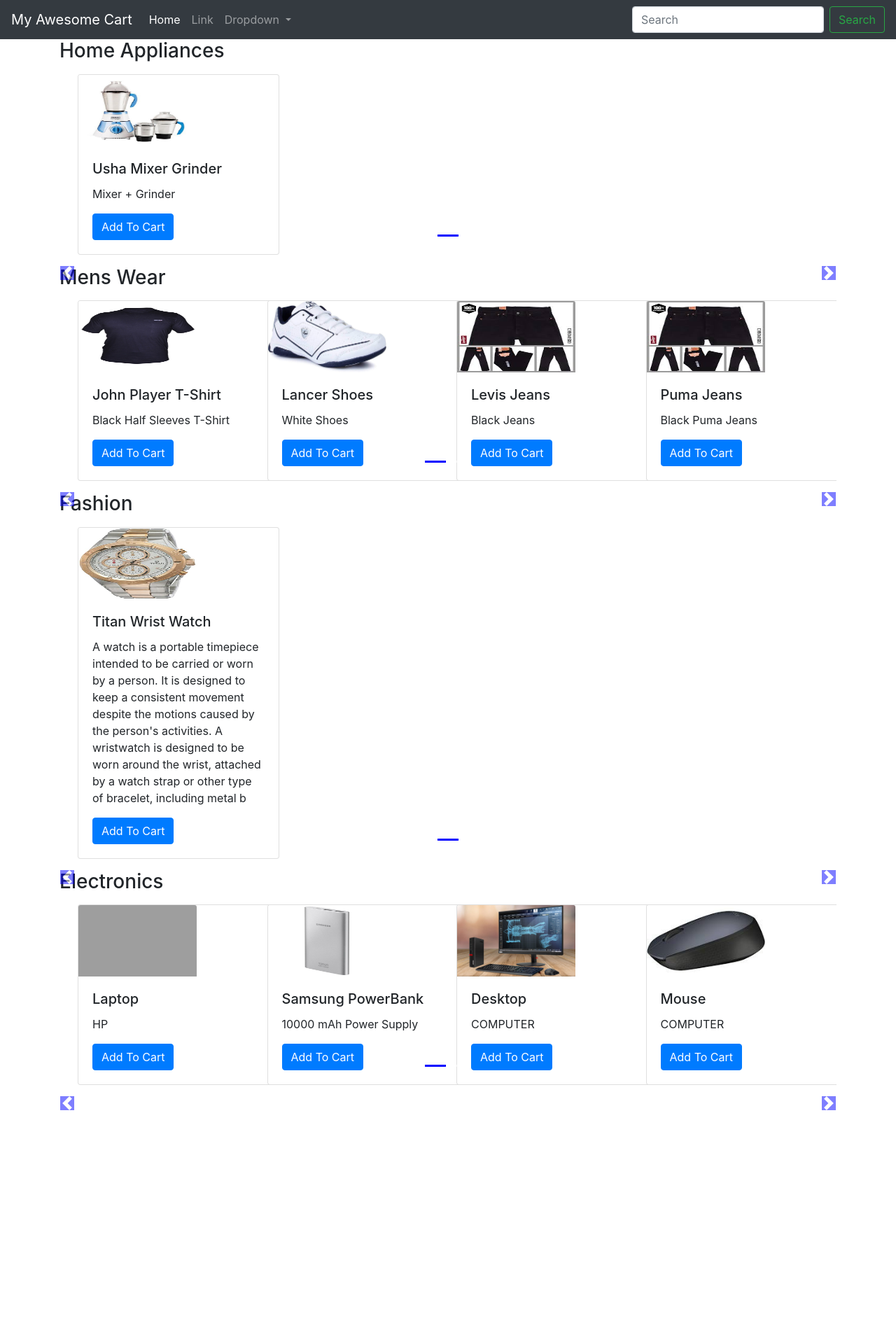
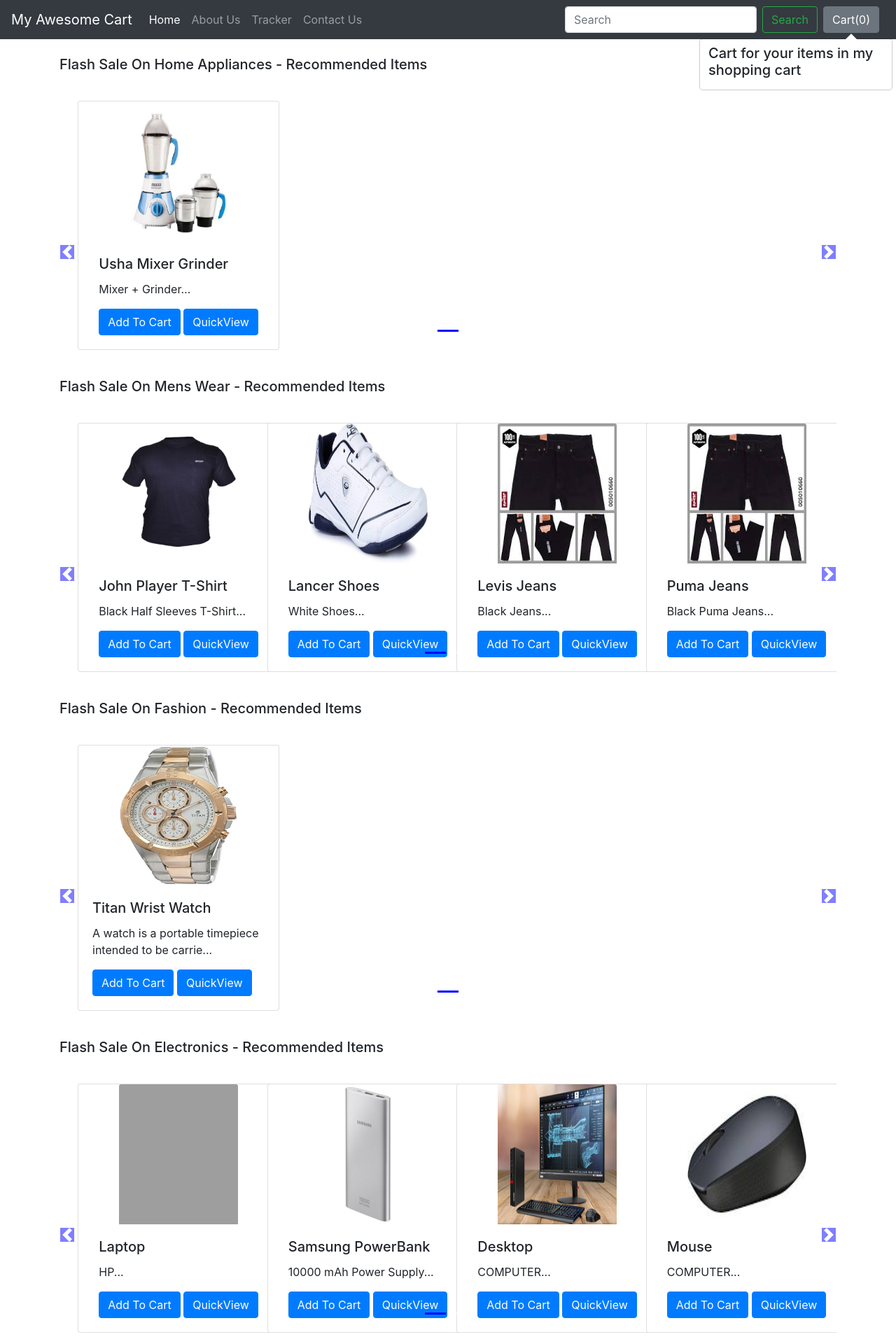
Before and after one commit to gauravsonthalia/Django_ecommerce, a Django app: page /shop/ in a window 1280 px wide. Shown: the whole page at 70% size. Before the commit the page ends 1586 px from the top, so only its background shows below. Run offline with Django 3.2, Linux system fonts and the light colour scheme; data comes from the database, SQL or seed files in the repository; both versions use the stored data as it was after the commit; some libraries are stand-ins or nearby versions; grey boxes are pictures that could not be loaded.

Commit message:
1. Checkout, About page added, Product page Added; 2. Cart Functionality Added

```diff
--- a/shop/admin.py
+++ b/shop/admin.py
@@ -1,4 +1,5 @@
 from django.contrib import admin
-from . models import Product
+from . models import Product, Contact
 
 admin.site.register(Product)
+admin.site.register(Contact)
--- a/shop/models.py
+++ b/shop/models.py
@@ -12,3 +12,13 @@
 
     def __str__(self):
         return self.product_name
+
+class Contact(models.Model):
+    msg_id = models.AutoField(primary_key=True)
+    name = models.CharField(max_length=50)
+    email = models.EmailField(max_length=100, default='')
+    phone = models.CharField(max_length=20, default = '')
+    desc = models.CharField(max_length=300)
+
+    def __str__(self):
+        return self.name
--- a/shop/templates/shop/base.html
+++ b/shop/templates/shop/base.html
@@ -15,7 +15,7 @@
   </head>
   <body>
     <nav class="navbar navbar-expand-lg navbar-dark bg-dark">
-  <a class="navbar-brand" href="#">My Awesome Cart</a>
+  <a class="navbar-brand" href="/shop">My Awesome Cart</a>
   <button class="navbar-toggler" type="button" data-toggle="collapse" data-target="#navbarSupportedContent" aria-controls="navbarSupportedContent" aria-expanded="false" aria-label="Toggle navigation">
     <span class="navbar-toggler-icon"></span>
   </button>
@@ -23,27 +23,25 @@
   <div class="collapse navbar-collapse" id="navbarSupportedContent">
     <ul class="navbar-nav mr-auto">
       <li class="nav-item active">
-        <a class="nav-link" href="#">Home <span class="sr-only">(current)</span></a>
+        <a class="nav-link" href="/shop">Home <span class="sr-only">(current)</span></a>
       </li>
       <li class="nav-item">
-        <a class="nav-link" href="#">Link</a>
+        <a class="nav-link" href="/shop/about">About Us</a>
       </li>
-      <li class="nav-item dropdown">
-        <a class="nav-link dropdown-toggle" href="#" id="navbarDropdown" role="button" data-toggle="dropdown" aria-haspopup="true" aria-expanded="false">
-          Dropdown
-        </a>
-        <div class="dropdown-menu" aria-labelledby="navbarDropdown">
-          <a class="dropdown-item" href="#">Action</a>
-          <a class="dropdown-item" href="#">Another action</a>
-          <div class="dropdown-divider"></div>
-          <a class="dropdown-item" href="#">Something else here</a>
-        </div>
+      <li class="nav-item">
+        <a class="nav-link" href="/shop/tracker">Tracker</a>
+      </li>
+      <li class="nav-item">
+        <a class="nav-link" href="/shop/contact">Contact Us</a>
       </li>
     </ul>
     <form class="form-inline my-2 my-lg-0">
       <input class="form-control mr-sm-2" type="search" placeholder="Search" aria-label="Search">
       <button class="btn btn-outline-success my-2 my-sm-0" type="submit">Search</button>
     </form>
+    <button id="popcart" type="button" class="btn btn-secondary mx-2" data-container="body"
+    data-toogle="popover" data-placement="bottom" data-html="true" data-content="Vivamus
+    sagittis lacus vel augue laoreet ruturm facibus.">Cart(<span id="cart">0</span>)</button>
   </div>
 </nav>
 
@@ -52,5 +50,6 @@
     <script src="https://code.jquery.com/jquery-3.3.1.slim.min.js" integrity="sha384-q8i/X+965DzO0rT7abK41JStQIAqVgRVzpbzo5smXKp4YfRvH+8abtTE1Pi6jizo" crossorigin="anonymous"></script>
     <script src="https://cdnjs.cloudflare.com/ajax/libs/popper.js/1.14.6/umd/popper.min.js" integrity="sha384-wHAiFfRlMFy6i5SRaxvfOCifBUQy1xHdJ/yoi7FRNXMRBu5WHdZYu1hA6ZOblgut" crossorigin="anonymous"></script>
     <script src="https://stackpath.bootstrapcdn.com/bootstrap/4.2.1/js/bootstrap.min.js" integrity="sha384-B0UglyR+jN6CkvvICOB2joaf5I4l3gm9GU6Hc1og6Ls7i6U/mkkaduKaBhlAXv9k" crossorigin="anonymous"></script>
+    {% block js %} {% endblock %}
   </body>
 </html>
--- a/shop/templates/shop/index.html
+++ b/shop/templates/shop/index.html
@@ -13,8 +13,8 @@
 background-color: blue;
 }
 .col-md-3 img{
-          width:169px;
-          height:102px;
+width: 170px;
+height: 200px;
 }
 body .carousel-indicator li{
 background-color: blue;
@@ -28,72 +28,53 @@
 }
 .carousel-control-prev,
 .carousel-control-next{
-          top : auto;
-          bottom : auto;
+top: auto;
+bottom: auto;
+padding-top: 222px;
 }
 body .no-padding{
 padding-left: 0,
 padding-right: 0;
 }
-
-
-
 {% endblock %}
-
 {% block body %}
 {% load static %}
 <div class="container">
-<!--Slide Show Starts Here-->
+    <!--Slideshow starts here -->
     {% for product, range, nSlides in allProds %}
-<h3>{{product.0.category}}</h3>
-<div id="demo{{forloop.counter}}" class="carousel slide my-3" data-ride="carousel">
+    <h5 class="my-4">Flash Sale On {{product.0.category}} - Recommended Items</h5>
+    <div class="row">
+        <div id="demo{{forloop.counter}}" class="col carousel slide my-3" data-ride="carousel">
             <ul class="carousel-indicators">
                 <li data-target="#demo{{forloop.counter}}" data-slide-to="0" class="active"></li>
-
                 {% for i in range %}
-      <li data-target="#demo{{forloop.parentloop.counter}}" data-slide-to="{{i}}" ></li>
+                <li data-target="#demo{{forloop.parentloop.counter}}" data-slide-to="{{i}}"></li>
                 {% endfor %}
             </ul>
-
-    <!--Slideshow starts here -->
             <div class="container carousel-inner no-padding">
-
                 <div class="carousel-item active">
+                    {% for i in product %}
                     <div class="col-xs-3 col-sm-3 col-md-3">
-          <div class="card" style="width: 18rem;">
-            <img src='/media/{{product.0.image}}' class="card-img-top" alt="...">
+                        <div class="card align-items-center" style="width: 18rem;">
+                            <img src='/media/{{i.image}}' class="card-img-top" alt="...">
                             <div class="card-body">
-                <h5 class="card-title">{{product.0.product_name}}</h5>
-                <p class="card-text">{{product.0.desc}}</p>
-                <a href="#" class="btn btn-primary">Add To Cart</a>
+                                <h5 class="card-title" id="namepr{{i.id}}">{{i.product_name}}</h5>
+                                <p class="card-text">{{i.desc|slice:"0:53"}}...</p>
+                                <span id="divpr{{i.id}}" class="divpr">
+                                    <button id="pr{{i.id}}" class="btn btn-primary cart">Add To Cart</button>
+                                </span>
+                                <a href="/shop/products/{{i.id}}"><button id="qv{{i.id}}" class="btn btn-primary cart">QuickView</button></a>
                             </div>
                         </div>
                     </div>
-
-        {% for k in product|slice:"1:" %}
-        <div class="col-xs-3 col-sm-3 col-md-3">
-          <div class="card" style="width: 18rem;">
-            <img src='/media/{{k.image}}' class="card-img-top" alt="...">
-            <div class="card-body">
-              <h5 class="card-title">{{k.product_name}}</h5>
-              <p class="card-text">{{k.desc}}</p>
-              <a href="#" class="btn btn-primary">Add To Cart</a>
+                    {% if forloop.counter|divisibleby:4 and forloop.counter > 0 and not forloop.last %}
+                </div>
+                <div class="carousel-item">
+                    {% endif %}
+                    {% endfor %}
                 </div>
             </div>
         </div>
-
-        {% if forloop.counter|divisibleby:3 and forloop.counter > 0 and not forloop.last %}
-          </div><div class="carousel-item">
-        {% endif %}
-        {% endfor %}
-        </div>
-
-
-
-
-</div>
-</div>
-
         <!-- left and right controls for the slide -->
         <a class="carousel-control-prev" href="#demo{{forloop.counter}}" data-slide="prev">
             <span class="carousel-control-prev-icon"></span>
@@ -101,6 +82,93 @@
         <a class="carousel-control-next" href="#demo{{forloop.counter}}" data-slide="next">
             <span class="carousel-control-next-icon"></span>
         </a>
+    </div>
     {% endfor %}
 </div>
 {% endblock %}
+{% block js %}
+<script>
+// Find out the cart items from localStorage
+if (localStorage.getItem('cart') == null) {
+    var cart = {};
+} else {
+    cart = JSON.parse(localStorage.getItem('cart'));
+    updateCart(cart);
+}
+// If the add to cart button is clicked, add/increment the item
+$('.divpr').on('click', 'button.cart', function() {
+    var idstr = this.id.toString();
+    if (cart[idstr] != undefined) {
+        cart[idstr] = cart[idstr] + 1;
+    } else {
+        cart[idstr] = 1;
+    }
+    updateCart(cart);
+
+});
+//Add Popover to cart
+$('#popcart').popover();
+updatePopover(cart);
+function updatePopover(cart)
+{
+    var popStr = "";
+    popStr = popStr + "<h5> Cart for your items in my shopping cart </h5><div class='mx-2 my-2'>";
+    var i = 1;
+    for (var item in cart){
+        popStr = popStr + "<b>" + i + "</b>. ";
+        popStr = popStr + document.getElementById('name' + item).innerHTML.slice(0, 19) + "... Qty: " + cart[item] + '<br>';
+        i = i+1;
+    }
+    popStr = popStr + "</div> <a href='/shop/checkout'><button class='btn btn-primary' id='checkout'>Checkout</button></a> <button class='btn btn-primary' onclick='clearCart()' id='clearcart'>Clear Cart</button>"
+
+    document.getElementById('popcart').setAttribute('data-content', popStr);
+    $('#popcart').popover('show');
+}
+
+function clearCart(){
+  cart = JSON.parse(localStorage.getItem('cart'));
+  for (var item in cart){
+    document.getElementById('div'+item).innerHTML = '<button id="'+ item +'" class="btn btn-primary cart">Add To Cart</button>'
+
+  }
+  localStorage.clear();
+  cart = {};
+  updateCart(cart);
+}
+
+
+
+function updateCart(cart) {
+  var sum = 0;
+    for (var item in cart) {
+      sum = sum + cart[item];
+        document.getElementById('div' + item).innerHTML = "<button id='minus" + item + "' class='btn btn-primary minus'>-</button> <span id='val" + item + "''>" + cart[item] + "</span> <button id='plus" + item + "' class='btn btn-primary plus'> + </button>";
+    }
+    localStorage.setItem('cart', JSON.stringify(cart));
+    document.getElementById('cart').innerHTML = sum;
+    console.log(cart);
+    updatePopover(cart);
+}
+// If plus or minus button is clicked, change the cart as well as the display value
+$('.divpr').on("click", "button.minus", function() {
+    a = this.id.slice(7, );
+    cart['pr' + a] = cart['pr' + a] - 1;
+    cart['pr' + a] = Math.max(0, cart['pr' + a]);
+    document.getElementById('valpr' + a).innerHTML = cart['pr' + a];
+    updateCart(cart);
+});
+$('.divpr').on("click", "button.plus", function() {
+    a = this.id.slice(6, );
+    cart['pr' + a] = cart['pr' + a] + 1;
+    document.getElementById('valpr' + a).innerHTML = cart['pr' + a];
+    updateCart(cart);
+});
+</script>
+{% endblock %}
+You must be logged in to post a comment!
+
+
+Be the first person to comment!
+Comments(0)
+Back to top
+© 2019-2020 CodeWithHarry.com · Privacy · Terms
--- /dev/null
+++ b/shop/templates/shop/search.html
@@ -0,0 +1,6 @@
+{% extends 'shop/base.html' %}
+
+
+{% block title %}Search Result {% endblock title %}
+
+{% block body %} This is our search page {% endblock %}
--- /dev/null
+++ b/shop/templates/shop/tracker.html
@@ -0,0 +1,6 @@
+{% extends 'shop/base.html' %}
+
+
+{% block title %}Tracker {% endblock title %}
+
+{% block body %} This is our tracker page {% endblock %}
--- a/shop/urls.py
+++ b/shop/urls.py
@@ -7,5 +7,5 @@
     path('contact/', views.contact, name='Contact Us'),
     path('tracker/', views.tracker, name='Tracking Status'),
     path('search/', views.search, name='Search'),
-    path('productview/', views.productview, name='Products'),
+    path('products/<int:myid>', views.productview, name='Products'),
     path('checkout/', views.checkout, name='Checkout')]
--- a/shop/views.py
+++ b/shop/views.py
@@ -1,6 +1,6 @@
 from django.shortcuts import render
 from django.http import HttpResponse
-from . models import Product
+from . models import Product, Contact
 from math import ceil
 
 def index (request):
@@ -19,16 +19,26 @@
     return render(request, 'shop/about.html')
 
 def contact(request):
-    return HttpResponse('We Are At Contact')
+    if request.method == 'POST':
+        name = request.POST.get('name', '')
+        email = request.POST.get('email', '')
+        phone = request.POST.get('phone', '')
+        desc = request.POST.get('desc', '')
+        make_contact = Contact(name=name, email=email, phone=phone, desc=desc)
+        make_contact.save()
+
+    return render(request, 'shop/contact.html')
 
 def tracker(request):
-    return HttpResponse('We Are At Tracker')
+    return render(request, 'shop/tracker.html')
 
 def search(request):
-    return HttpResponse('We Are At Search')
+    return render(request, 'shop/search.html')
 
-def productview(request):
-    return HttpResponse('We Are At Product View')
+def productview(request, myid):
+    product = Product.objects.filter(id=myid)
+    print(product)
+    return render(request, 'shop/product_view.html', {'product': product[0]})
 
 def checkout(request):
-    return HttpResponse('We Are At Checkout')
+    return render(request, 'shop/checkout.html')
```
Also changed, not shown: shop/templates/shop/about.html (+37 -2 lines), shop/templates/shop/checkout.html (added, +75 -0 lines), shop/templates/shop/contact.html (added, +29 -0 lines), shop/templates/shop/product_view.html (added, +53 -0 lines), db.sqlite3, shop/migrations/0003_contact.py (added). Lines whose indentation alone changed are shown as unchanged.
